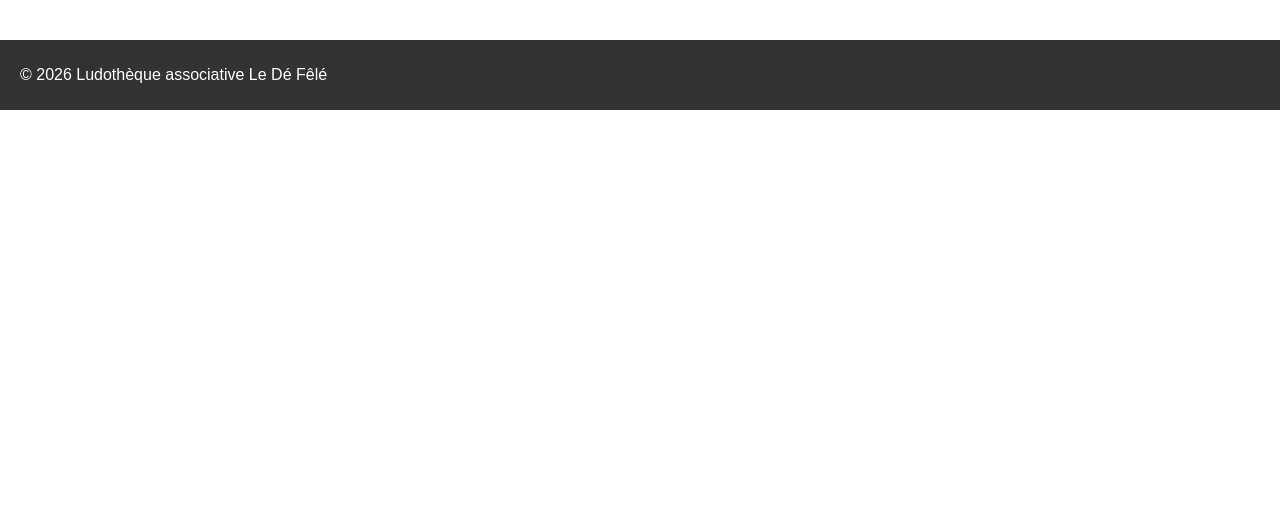
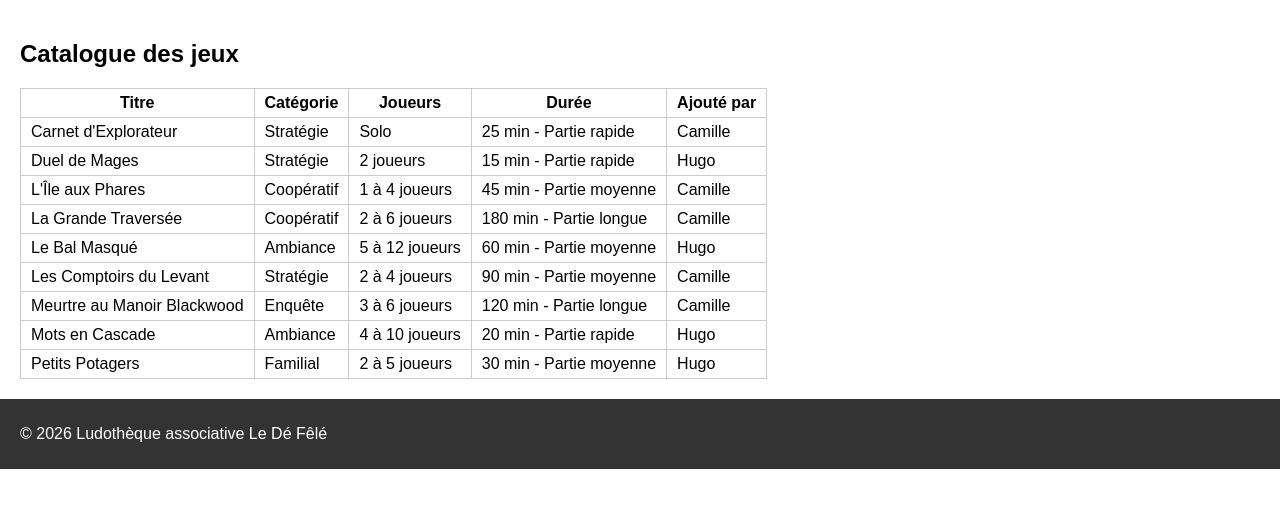
Before and after one commit to Jamesroyer-yd/Eval_Ludotheque_RoyerJames, a PHP site: page / in a window 1280 px wide. Shown: the part 134-642 px from the top of the page. Run offline with PHP 8.4, Linux system fonts and the light colour scheme; data comes from the database, SQL or seed files in the repository.

Commit message:
Partie 3 - ok

```diff
--- a/index.php
+++ b/index.php
@@ -3,12 +3,50 @@ session_start();
 include('utils/utils.php');
 
 // Traitements PHP
+try {
+    $pdo = connexionBdd();
+
+    // Je récupère tous les jeux avec leur catégorie et le membre, triés par titre
+    $request = $pdo->prepare("SELECT jeu.titre, jeu.joueurs_min, jeu.joueurs_max, jeu.duree, categorie.nom_categorie, membre.prenom
+        FROM jeu
+        INNER JOIN categorie ON jeu.id_categorie = categorie.id_categorie
+        INNER JOIN membre ON jeu.id_membre = membre.id_membre
+        ORDER BY jeu.titre ASC");
+    $request->execute();
+    $data = $request->fetchAll();
+} catch (EXCEPTION $error) {
+    die($error->getMessage());
+}
 
 include('includes/header.php');
 ?>
 
 <main>
+    <h2>Catalogue des jeux</h2>
 
+    <?php if (empty($data)) { ?>
+        <p>Aucun jeu dans le catalogue.</p>
+    <?php } else { ?>
+        <table>
+            <tr>
+                <th>Titre</th>
+                <th>Catégorie</th>
+                <th>Joueurs</th>
+                <th>Durée</th>
+                <th>Ajouté par</th>
+            </tr>
+            <!-- J'affiche chaque jeu -->
+            <?php foreach ($data as $jeu) { ?>
+                <tr>
+                    <td><?= htmlspecialchars($jeu['titre'], ENT_QUOTES, 'UTF-8') ?></td>
+                    <td><?= htmlspecialchars($jeu['nom_categorie'], ENT_QUOTES, 'UTF-8') ?></td>
+                    <td><?= htmlspecialchars(formatJoueurs($jeu['joueurs_min'], $jeu['joueurs_max']), ENT_QUOTES, 'UTF-8') ?></td>
+                    <td><?= htmlspecialchars($jeu['duree'] . " min - " . categorieDuree($jeu['duree']), ENT_QUOTES, 'UTF-8') ?></td>
+                    <td><?= htmlspecialchars($jeu['prenom'], ENT_QUOTES, 'UTF-8') ?></td>
+                </tr>
+            <?php } ?>
+        </table>
+    <?php } ?>
 </main>
 
 <?php include('includes/footer.php'); ?>
--- a/src/css/style.css
+++ b/src/css/style.css
@@ -28,6 +28,16 @@ main {
     padding: 20px;
 }
 
+table {
+    border-collapse: collapse;
+}
+
+th,
+td {
+    border: 1px solid #ccc;
+    padding: 5px 10px;
+}
+
 .erreur {
     color: red;
 }
--- a/utils/utils.php
+++ b/utils/utils.php
@@ -15,3 +15,27 @@ function nettoyer($donnee)
 {
     return strip_tags(trim($donnee));
 }
+
+// Je mets en forme le nombre de joueurs
+function formatJoueurs($min, $max)
+{
+    if ($min == 1 && $max == 1) {
+        return "Solo";
+    } else if ($min == $max) {
+        return $min . " joueurs";
+    } else {
+        return $min . " à " . $max . " joueurs";
+    }
+}
+
+// Je donne la catégorie de durée d'une partie
+function categorieDuree($duree)
+{
+    if ($duree < 30) {
+        return "Partie rapide";
+    } else if ($duree <= 90) {
+        return "Partie moyenne";
+    } else {
+        return "Partie longue";
+    }
+}
```
